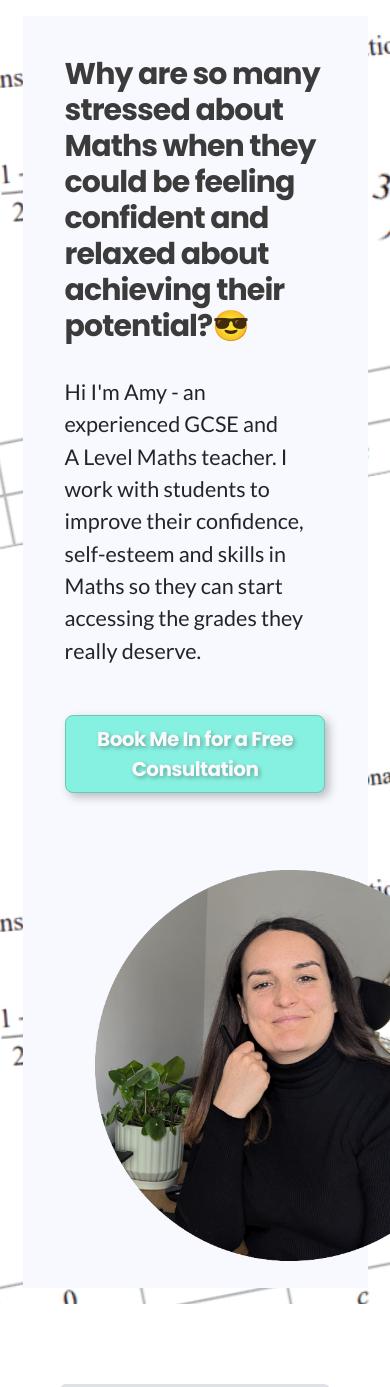
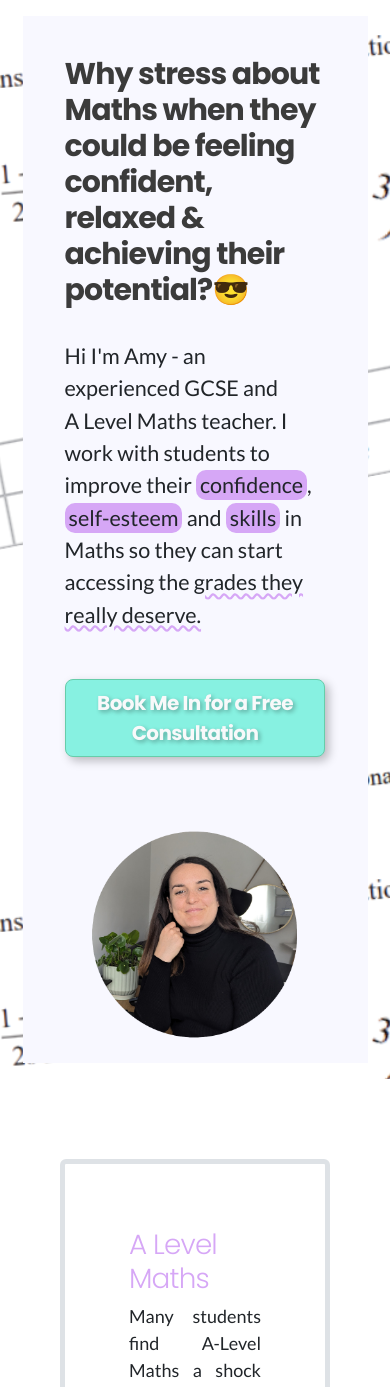
Before and after one commit to AmyB173/mathstutoringwithamy, a PHP site: page / in a window 390 px wide; the page is wider, and only the part inside the window is pictured. Shown: the part 138-1525 px from the top of that part. Run offline with PHP 8.4, Linux system fonts and the light colour scheme; some libraries are stand-ins or nearby versions.

Commit message:
finish hero section and fix image sizing in hero on small screens!

```diff
--- a/assets/css/style.css
+++ b/assets/css/style.css
@@ -51,7 +51,23 @@ ul {
   border: 5px solid #000; /* Black border */
   border-radius: 5px; /* Optional rounded corners */
 }
-
+.wavy-underline {
+  text-decoration: underline;
+  text-decoration-style: wavy;
+  text-decoration-color: #D6A7F6;
+}
+.brush-stroke {
+  background:  #D6A7F6; /* Highlight color */
+  padding: 2px 4px;
+  display: inline;
+  border-radius: 10px; /* Rounds the edges */
+  transform: skew(-50deg); /* Slants the highlight */
+}
+@media (min-width: 768px) {
+  .brush-stroke {
+    padding: 5px 10px;
+  }
+}
 .btn-primary {
   background-color: #87F1E1 ;
   color: #F8F9FA;
@@ -62,27 +78,6 @@ ul {
   font-weight: bold;
   border-color: #66cdaa;
   box-shadow: 4px 4px 10px rgba(0, 0, 0, 0.25); /* More pronounced shadow */
-}
-
-/*TYPING EFFECT */
-/* Container to control spacing */
-.typing-container {
-  display: inline-block;
-  white-space: normal; /* Allows text to wrap naturally */
-  word-break: break-word; /* Ensures long words break and wrap properly */
-  overflow: hidden;
-  animation: blink 0.8s infinite;
-}
-
-
-/* Blinking cursor */
-@keyframes blink {
-  50% { border-color: transparent; }
-}
-
-/* Default Button Style */
-#cta-btn {
-  transition: transform 0.2s ease; /* Smooth transition for scaling effect */
 }
 
 /* Hand Click (Pointer) Effect */
@@ -155,8 +150,8 @@ ul {
 }
 
 #hero-amy-img {
-  max-width: 500px;
-  height: auto;
+  max-width: min(100%, 500px);
+  height:auto;
 }
 
 #index-hero {
@@ -345,13 +340,7 @@ label {
     display: block !important;
   }
 }
-
-
-
-
-
-
-  /* Add spacing and alignment, without colors or fonts */
+/* Add spacing and alignment, without colors or fonts */
   .hero {
     height: 60vh;
     display: flex;
--- a/index.html
+++ b/index.html
@@ -150,25 +150,25 @@
             <!-- Bootstrap Row -->
             <div class="row align-items-center justify-content-center">
               <!-- Text Column -->
-              <div class="col-11 col-xl-8 p-4  p-md-5">
+              <div class="col-11 col-xl-7 p-4  p-md-5">
                 <h1 id="hero-col-heading" class="fw-bold text-start bounce-effect">
                   <!-- Maths Tutoring that improves confidence, self-esteem, and grades. -->
-                   Why are so many stressed about Maths when they could be feeling confident and relaxed about achieving their potential?😎
+                   Why stress about Maths when they could be feeling confident, relaxed & achieving their potential?😎
                 </h1>
 
-                  <p p class="text-start fs-4 mb-5 mt-4"> Hi I'm Amy - an experienced GCSE and A&nbsp;Level Maths teacher. I work with students to improve their confidence, self-esteem and skills in Maths so they can start accessing the grades they really deserve.
-                </p>
+                  <p p class="text-start fs-4 mb-5 mt-4"> Hi I'm Amy - an experienced GCSE and A&nbsp;Level Maths teacher. I work with students to improve their <span class="brush-stroke">confidence</span>, <span class="brush-stroke">self-esteem</span> and <span class="brush-stroke">skills</span> in Maths so they can start accessing the <span class="wavy-underline">grades they really deserve.
+                </span></p>
                 <a
                   id="cta-btn"
                   href="https://app.reclaim.ai/m/mathstutoringwithamy"
                   target="_blank"
-                  class="btn btn-primary btn-lg"
+                  class="btn btn-primary btn-lg "
                 >
                   Book Me In for a Free Consultation
                 </a>
               </div>
 
-              <div class="col-11 col-xl-4 p-0">
+              <div class="col-11 col-xl-5 p-0">
                 <img
                 id="hero-amy-img"
                   src="./assets/images/amy-circle-2.png"
```
